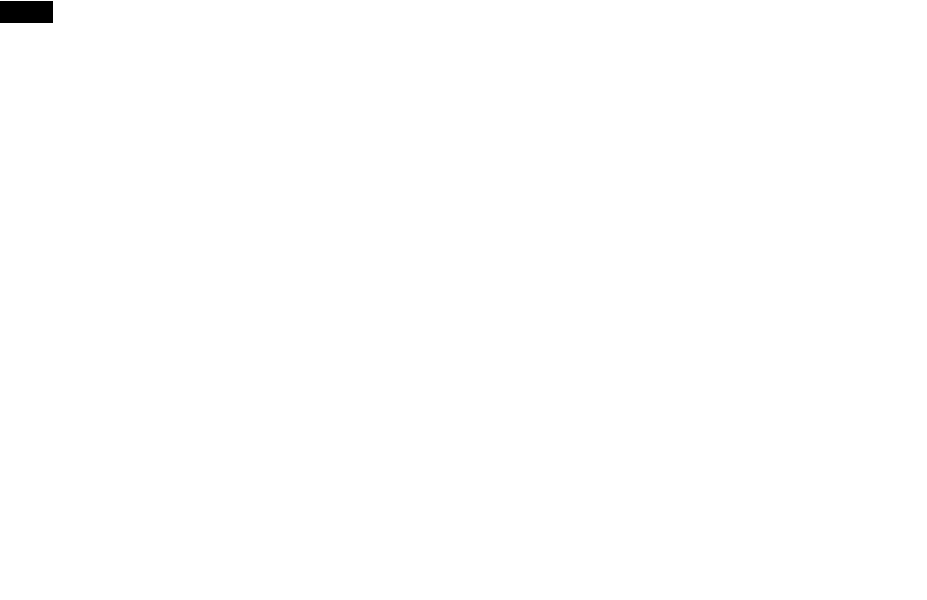
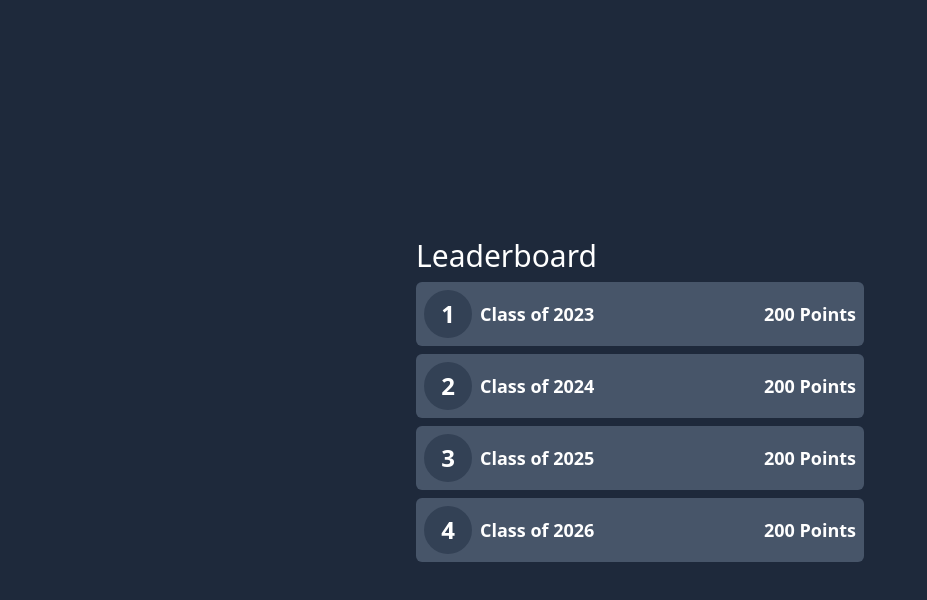
Before and after one commit to chasedashiell/EventManager, a React (Vite) app: page / in a window 1280 px wide. Shown: the top 600 px of the page, without its empty margins (0-927 px from the left). Built offline with nearby package versions, Linux system fonts and the light colour scheme.

Commit message:
Leaderboard

```diff
--- a/index.html
+++ b/index.html
@@ -1,11 +1,11 @@
 <!DOCTYPE html>
-<html lang="en">
+<html class="h-screen" lang="en">
   <head>
     <meta charset="UTF-8" />
     <meta name="viewport" content="width=device-width, initial-scale=1.0" />
     <title>Event Tracker</title>
   </head>
-  <body>
+  <body class="bg-slate-800 h-screen">
     <div id="root"></div>
     <script type="module" src="/src/main.tsx"></script>
   </body>
--- a/src/App.tsx
+++ b/src/App.tsx
@@ -2,11 +2,50 @@ import React from 'react'
 import './index.css'
 
 function App() {
+
+  const leaderboard = [
+    {
+      "rank": 1,
+      "name": "2023",
+      "points": 200
+    },
+    {
+      "rank": 2,
+      "name": "2024",
+      "points": 200
+    },
+    {
+      "rank": 3,
+      "name": "2025",
+      "points": 200
+    },
+    {
+      "rank": 4,
+      "name": "2026",
+      "points": 200
+    }
+  ]
+
   return (
-    <>
-      <span className='bg-black'>asdasd</span>
-    </>
+    <div className='w-full h-screen flex justify-center px-2 items-center'>
+      <div className='w-full max-w-md'>
+        <h1 className='text-white text-3xl text-semibold pb-2'>Leaderboard</h1>
+        <div className='flex flex-col gap-2'>
+          {leaderboard.map(group => (
+            <div className='w-full bg-slate-600 rounded-md p-2 flex items-center justify-between flex-row gap-2'>
+              <div className='flex items-center gap-2'>
+                <div className='rounded-full flex items-center justify-center h-12 w-12 p-2 bg-slate-700'>
+                  <span className='text-white font-bold text-2xl'>{group.rank}</span>
+                </div>
+                <span className='text-white font-semibold text-lg'>Class of {group.name}</span>
+              </div>
+              <span className='text-white text-lg font-semibold'>{group.points} Points</span>
+            </div>
+          ))}
+        </div>
+      </div>
+    </div>
   )
-};
+}
 
 export default App
```
Also changed, not shown: tsconfig.json (+4 -5 lines).
